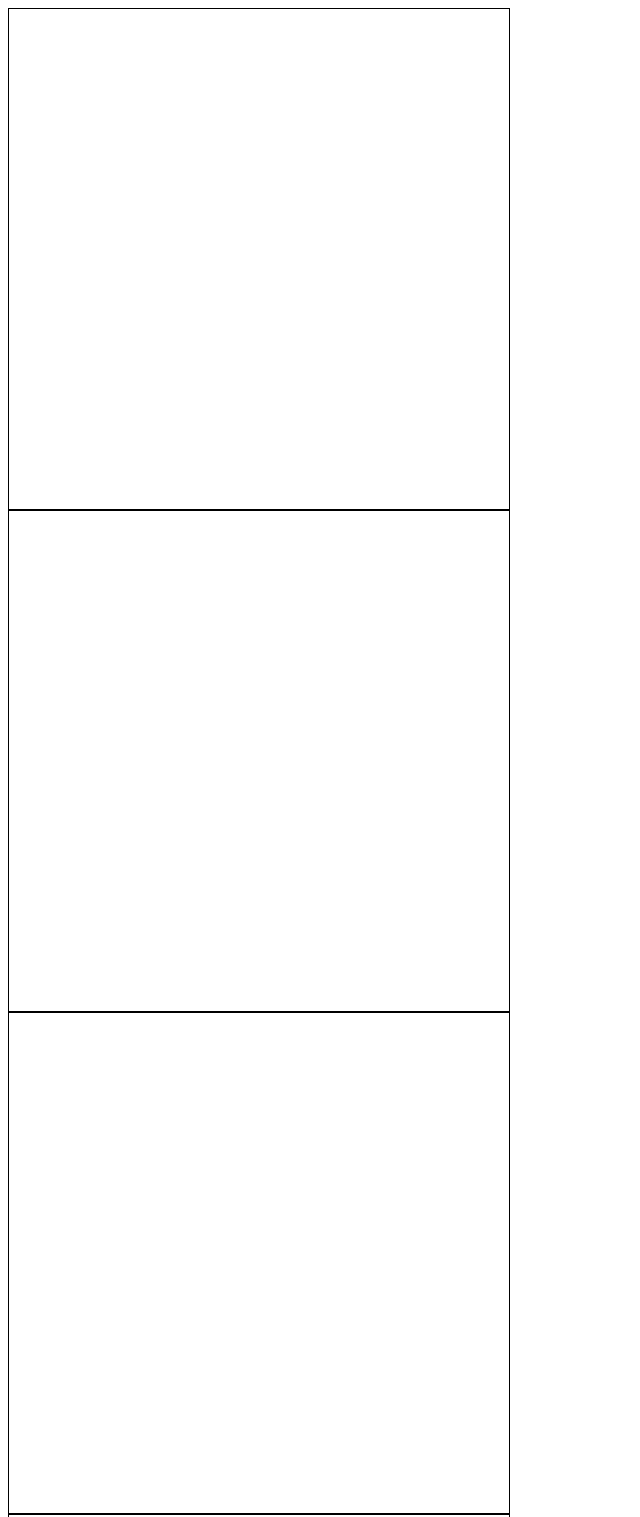
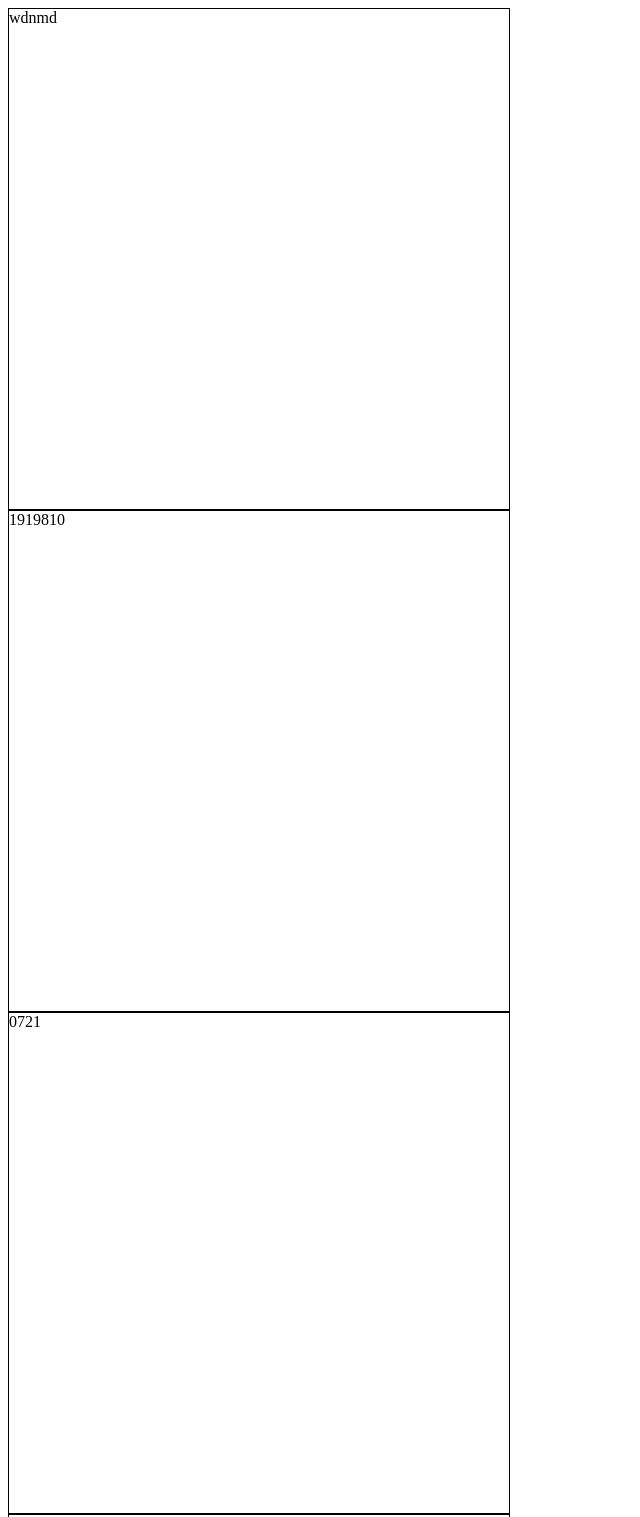
Before and after one commit to zhangbingYM/dohnadohna, a plain HTML site: page index.html in a window 1280 px wide. Shown: the top 1517 px of the page, without its empty margins (0-640 px from the left). Drawn offline with Linux system fonts and the light colour scheme.

Commit message:
'二次添加'

```diff
--- a/index.html
+++ b/index.html
@@ -8,9 +8,9 @@
     <link rel="stylesheet" href="./css/index.css">
 </head>
 <body>
-    <div></div>
-    <div></div>
-    <div></div>
+    <div>wdnmd</div>
+    <div>1919810</div>
+    <div>0721</div>
     <div></div>
     <div></div>
     <div></div>
```
